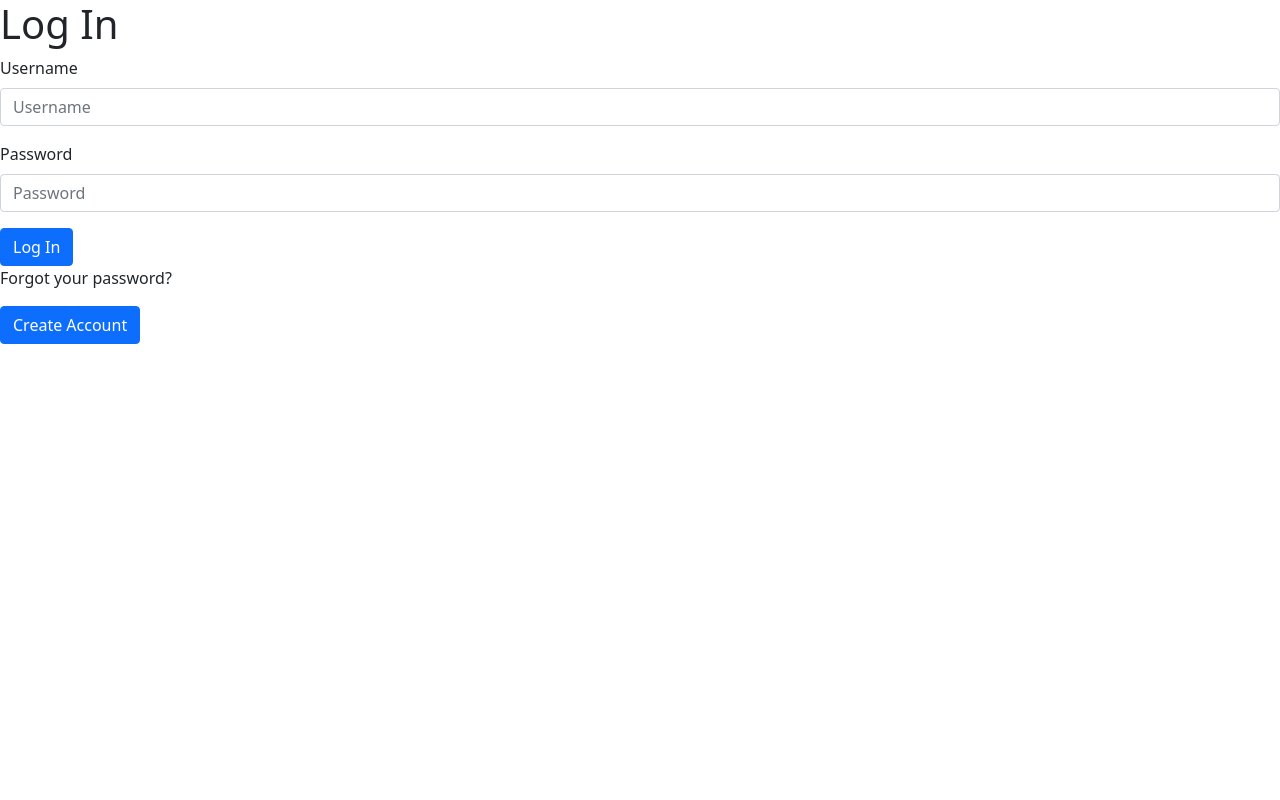
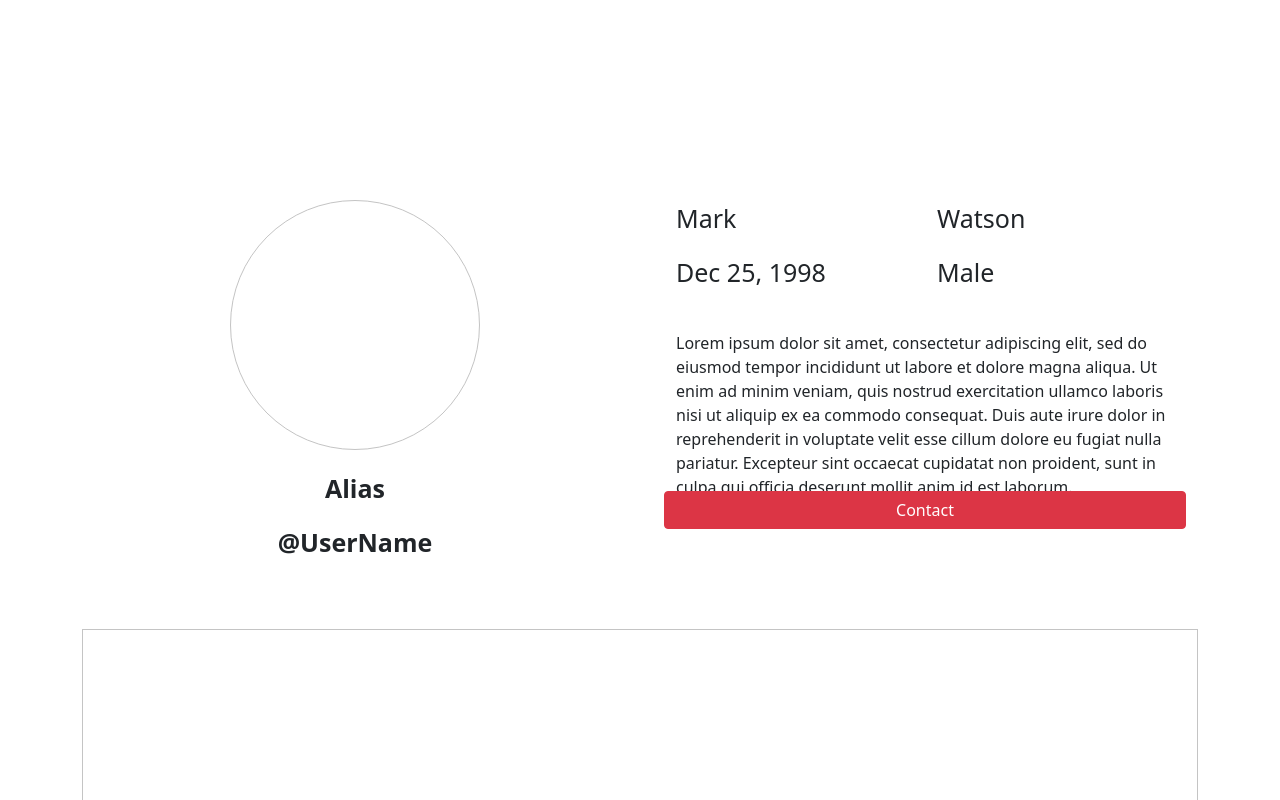
Before and after one commit to crlyhffmn/front_end, a React (Create React App) app: page / in a window 1280 px wide. Shown: the top 800 px of the page. Built offline with nearby package versions, Linux system fonts and the light colour scheme.

Commit message:
Added user profile

```diff
--- a/src/App.js
+++ b/src/App.js
@@ -1,11 +1,12 @@
-import logo from './logo.svg';
 import './App.css';
-import LoginForm from './components/LoginForm';
+// import LoginForm from './components/LoginForm';
+import Profile from './pages/profile';
 
 function App() {
   return (
     <div>
-      <LoginForm/>
+      {/* <LoginForm/> */}
+      <Profile />
     </div>
   );
 }
--- a/src/components/UserProfile/ProfileInfo/index.js
+++ b/src/components/UserProfile/ProfileInfo/index.js
@@ -7,37 +7,27 @@ const ProfileInfo = () => {
       <div className="col">
         <div className="row">
           <div className="col">
-            <p>
-              <span>First Name: </span>Mark
-            </p>
+            <p>Mark</p>
           </div>
           <div className="col">
-            <p>
-              <span>Last Name: </span>Watson
-            </p>
+            <p>Watson</p>
           </div>
         </div>
         <div className="row">
           <div className="col">
-            <p>
-              <span>Date of Birth: </span>12/25/98
-            </p>
+            <p>Dec 25, 1998</p>
           </div>
           <div className="col">
-            <p>
-              <span>Gender: </span>Male
-            </p>
+            <p>Male</p>
           </div>
         </div>
         <br />
         <div className="row">
-          <span>Bio:</span>
           <div
             style={{
               height: "150px",
               width: "100%",
               marginBottom: "10px",
-              border: "2px solid #C4C4C4",
               boxSizing: "border-box",
               fontWeight: "normal",
             }}
--- a/src/components/UserProfile/ProfilePosts/index.js
+++ b/src/components/UserProfile/ProfilePosts/index.js
@@ -1,4 +1,5 @@
 import React from "react";
+import axios from "axios";
 
 const ProfilePosts = () => {
   function getPosts() {
@@ -7,7 +8,6 @@ const ProfilePosts = () => {
 
   return (
     <div className="container">
-      <h1>User Activity</h1>
       <div
         style={{
           border: "1px solid #C4C4C4",
```
